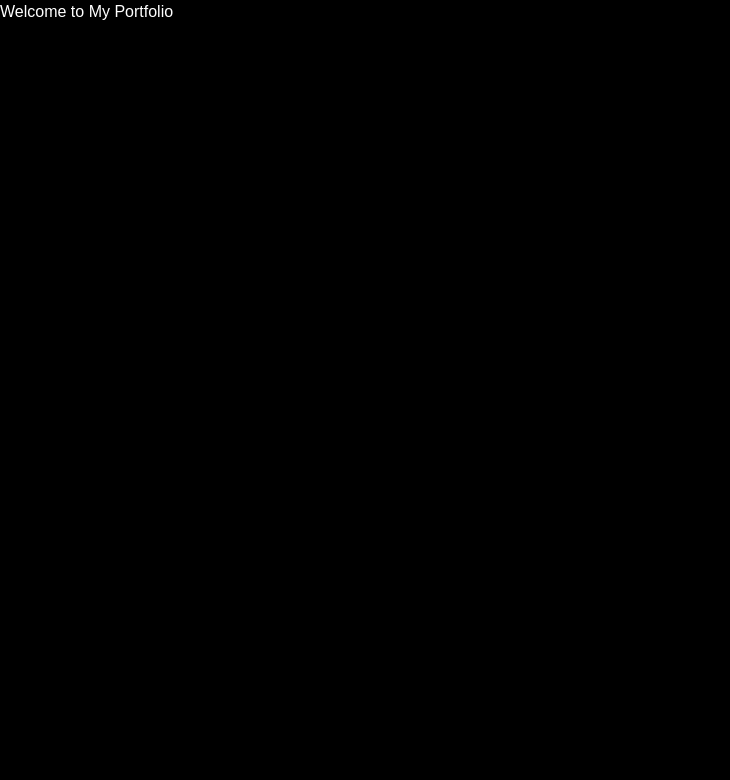
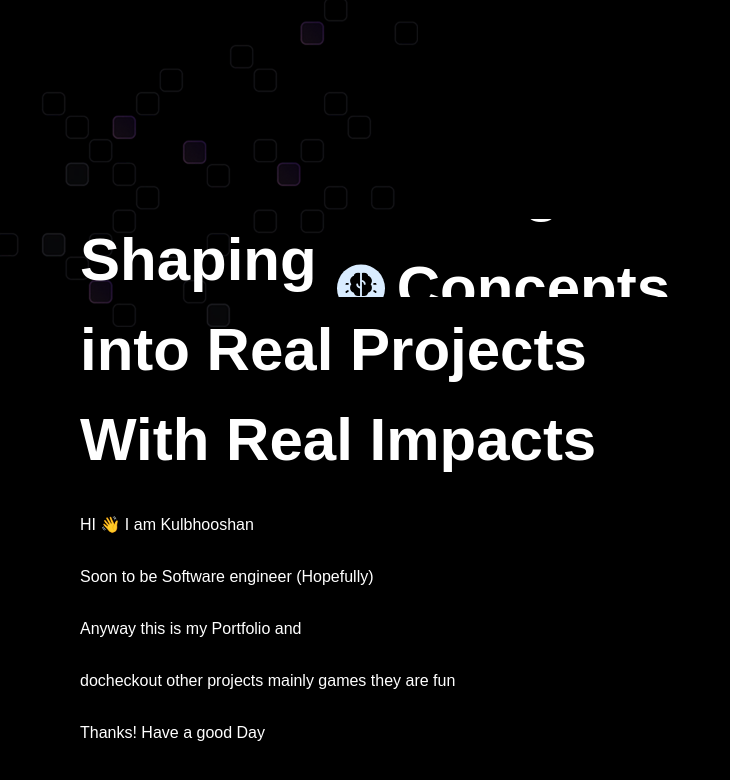
Before and after one commit to anubhqv/personal_portfolio, a React (Vite) app in the folder portfolio/: page / in a window 1280 px wide. Shown: the top 780 px of the page, without its empty margins (0-730 px from the left). Built offline with nearby package versions, Linux system fonts and the light colour scheme; a web font is replaced by a local one.

Commit message:
DAy summary
completed the css as per the plan and uploaded all the required resources only managed to made something need to add more keywords for home page , will be working on the rest tommorow 3221.

```diff
--- a/portfolio/src/App.jsx
+++ b/portfolio/src/App.jsx
@@ -1,8 +1,9 @@
+import Hero from "./sections/Hero.jsx";
 const App=()=>{
     return (
-        <div className="App">
-            <h1>Welcome to My Portfolio</h1>
-        </div>
+        <>
+        <Hero />
+        </>
     );
 }
 
--- /dev/null
+++ b/portfolio/src/constants/index.js
@@ -0,0 +1,5 @@
+export const words=[
+    {text:'Designs', imgPath:'/images/designs.svg'},
+    {text:'Concepts', imgPath:'/images/concepts.svg'},
+    {text:'Ideas', imgPath:'/images/ideas.svg'},
+]
--- /dev/null
+++ b/portfolio/src/sections/Hero.jsx
@@ -0,0 +1,42 @@
+import React from 'react'
+import { words } from '../constants/'
+const Hero = () => {
+  return (
+   <section id="hero" className="relative overflow-hidden">
+            <div className="absolute top-0 left-0 z-10">
+                <img src="/images/bg.png" alt="background"/>
+            </div>
+            <div className="hero-layout">
+                <header className="flex flex-col justify-center md:w-full w-screen md:px-20 px-5">
+                    <div className="flex flex-col gap-7">
+                        <div className="hero-text">
+                            <h1>Shaping
+                                <span className='slide'>
+                                    <span className='wrapper'>
+                                        {words.map((word) => (
+                                            <span key={word.text} className='flex items-center md:gap-3 gap-1 pb-2'>
+                                                <img src={word.imgPath} alt={word.text} className='xl:size-12 md:size-10 size-7 md:p-2 p-1 rounded-full bg-white-50'/>
+                                                <span>{word.text}</span>
+                                            </span>
+                                        ))}
+                                    </span>
+                                </span>
+                            </h1>
+                            <h1>into Real Projects</h1>
+                            <h1>With Real Impacts</h1>
+                        </div>
+                            <p className="text-white-5">HI 👋 I am Kulbhooshan </p>
+                            <p className="text-white-5">Soon to be Software engineer (Hopefully)</p>
+                            <p className="text-white-5">Anyway this is my Portfolio and</p>
+                            <p className="text-white-5">docheckout other projects mainly games they are fun</p>
+                            <p className="text-white-5">Thanks! Have a good Day</p>
+
+                    </div>
+                </header>
+                {/*Right: #3D Model*/}
+            </div>
+        </section>
+  )
+}
+
+export default Hero
```
